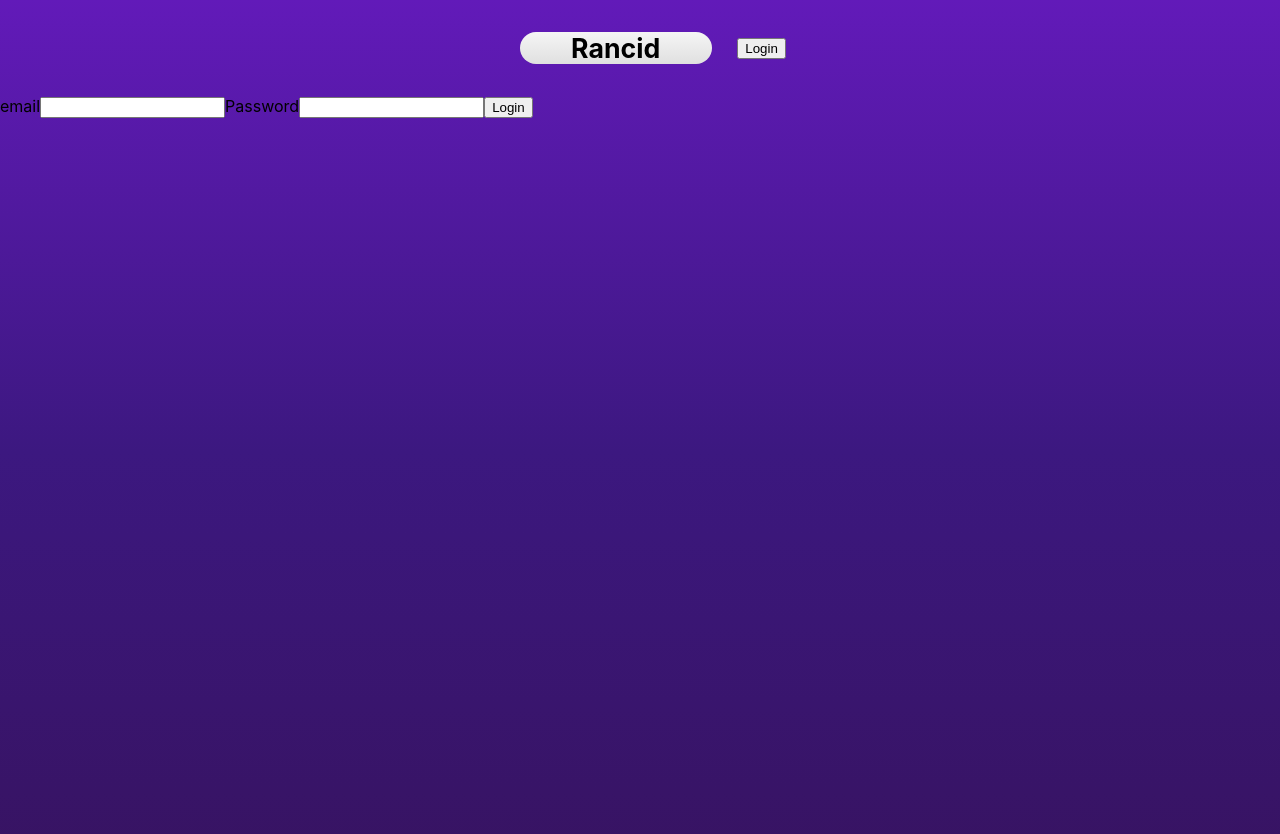
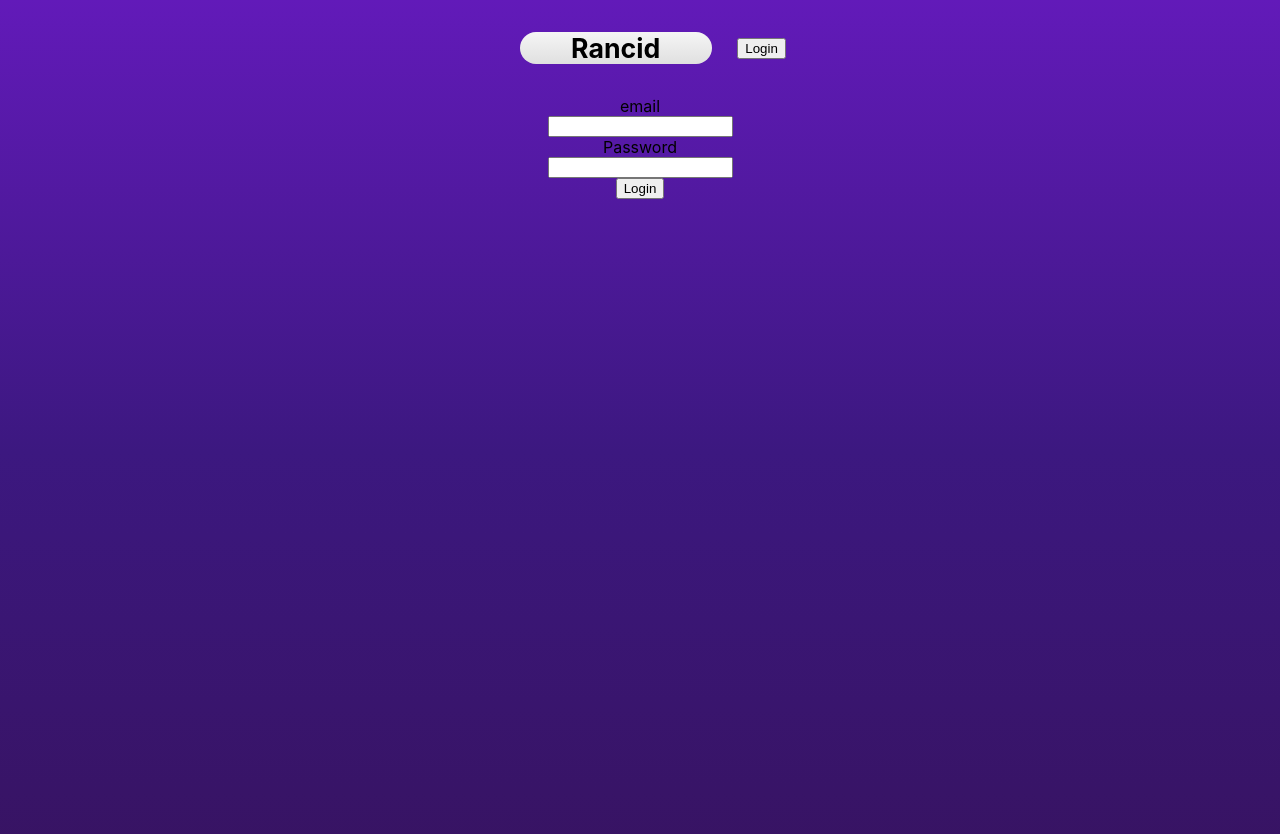
Before and after one commit to trishalanglois/rancid-tomatillos, a React (Create React App) app: page /login in a window 1280 px wide. Shown: the top 834 px of the page. Built offline with nearby package versions, Linux system fonts and the light colour scheme; no server answers.

Commit message:
Change Login component to flex

```diff
--- a/src/Components/Login/Login.scss
+++ b/src/Components/Login/Login.scss
@@ -0,0 +1,7 @@
+form {
+  display: flex;
+  align-items: center;
+  justify-content: center;
+  flex-direction: column;
+
+}
```
Also changed, not shown: src/Components/Movie/Movie.scss (line endings or trailing spaces).
